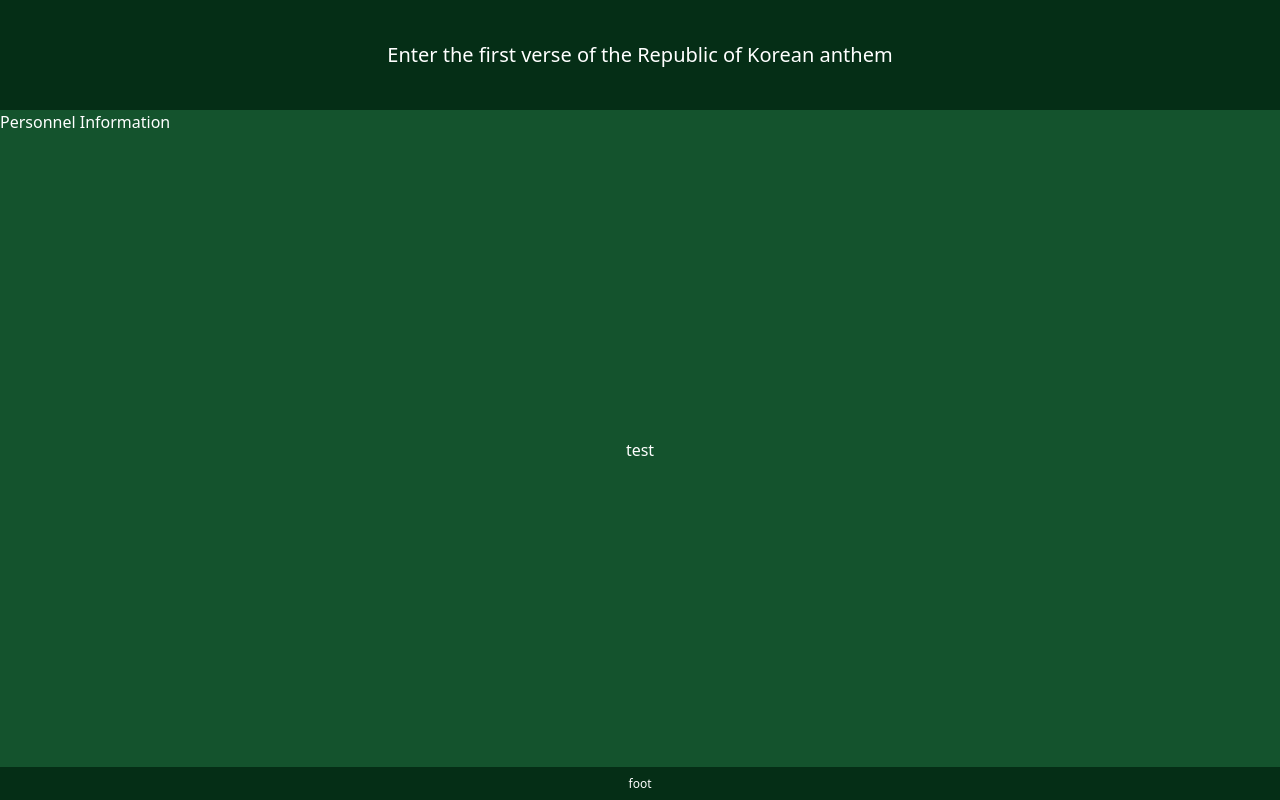
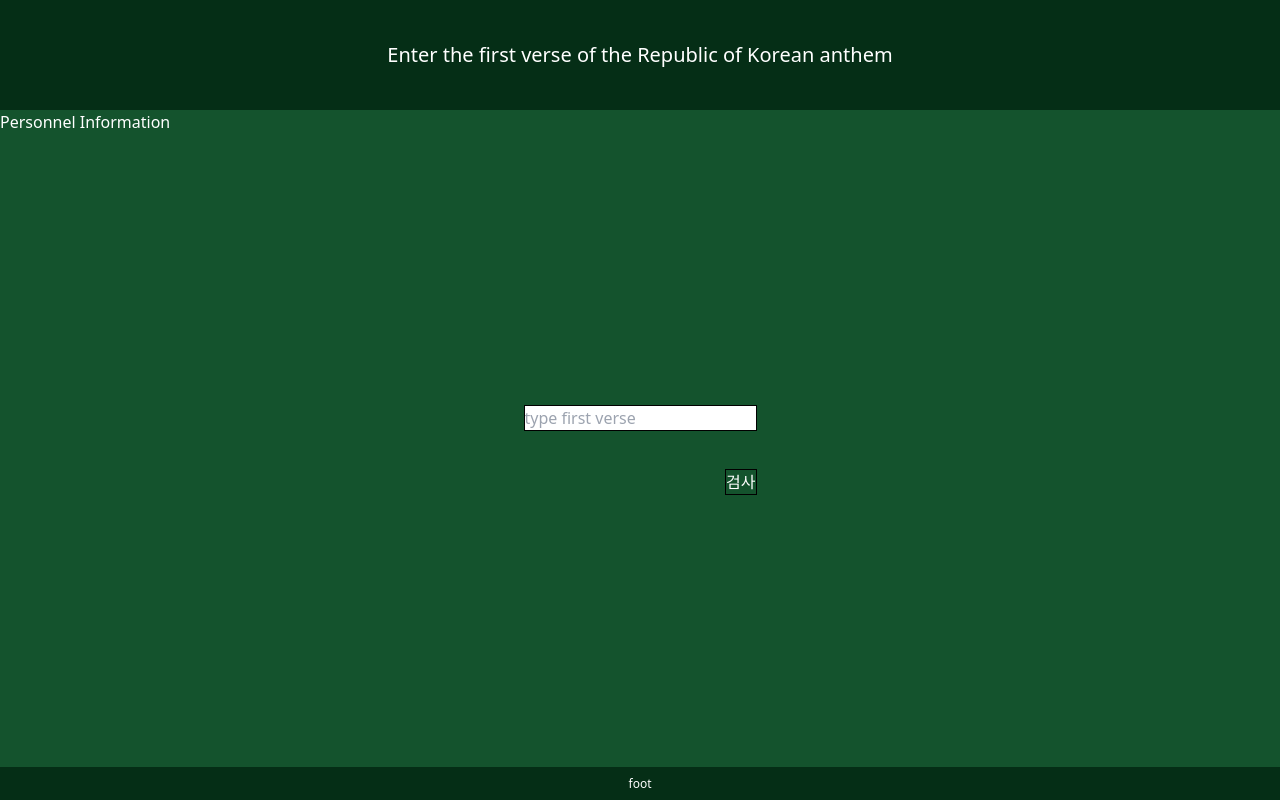
Before and after one commit to csm009177/anthem, a Next.js app: page /korean in a window 1280 px wide. Built offline with nearby package versions, Linux system fonts and the light colour scheme; sample sign-in values are in the browser's storage.

Commit message:
코리아 페이지 form 태그 작성

```diff
--- a/app/(pages)/korean/page.tsx
+++ b/app/(pages)/korean/page.tsx
@@ -5,6 +5,8 @@ import Button from '../../ui/button/button';
 
 export default function Korean() {
   const Token = localStorage.getItem("Token");
+  const [lyrics, setLyrics] = useState("");
+  const [message, setMessage] = useState("");
   const router = useRouter();
 
   if (!Token) {
@@ -12,13 +14,58 @@ export default function Korean() {
     alert("꼼수 부리지 마라. 더러운 매국노야");
   }
 
+  const handlePass = async (e: React.FormEvent<HTMLFormElement>) => {
+    e.preventDefault();
+
+    try {
+      const response = await fetch("/login", {
+        method: "POST",
+        headers: {
+          "Content-Type": "application/json",
+        },
+        body: JSON.stringify({ lyrics }),
+      });
+      if (response.ok) {
+        // 토큰 발행을 위한 서버 응답 기다리기
+        const data = await response.json();
+        const token = data.token;
+
+        // 토큰을 안전하게 저장
+        localStorage.setItem("Token", token);
+        router.push("/info");
+        setMessage("정답입니다");
+        console.log(`input lyrics : ${lyrics}` )
+      } else {
+        setMessage("당신은 매국노입니다");
+        console.log(`input lyrics : ${lyrics}` )
+      }
+    } catch (error) {
+      console.error("Error:", error);
+      setMessage("서버 오류");
+    }
+  };
+
   return (
     <div className="flex flex-col h-lvh  bg-green-900 text-white p-auto">
       <div>
         <Button url='info' title='Personnel Information'/>
       </div>
       <div className='flex flex-col h-full justify-center items-center'>
-        test
+      <form
+        className="h-32 flex flex-col items-end justify-around"
+        onSubmit={handlePass}
+      >
+        <input
+          className="border border-black text-black"
+          type="text"
+          value={lyrics}
+          placeholder="type first verse"
+          onChange={(e) => setLyrics(e.target.value)}
+        />
+        <button className="border border-black" type="submit">
+          검사
+        </button>
+      </form>
       </div>
     </div>
   );
```
Also changed, not shown: app.js (+27 -0 lines).
